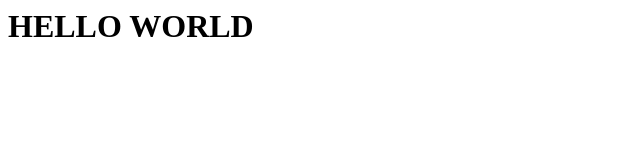
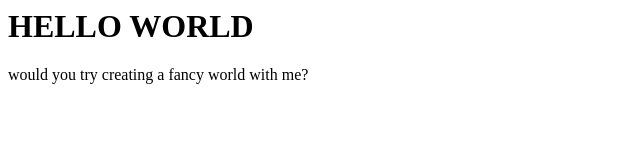
Before and after one commit to Olanozun93/wfn, a plain HTML site: page index.html in a window 1280 px wide. Shown: the whole page, without its empty margins (0-640 px from the left). Drawn offline with Linux system fonts and the light colour scheme.

Commit message:
Update index.html

```diff
--- a/index.html
+++ b/index.html
@@ -7,6 +7,7 @@
     </head>
     <body>
         <h1>HELLO WORLD</h1>
+        <p style={font-colour:"blue"}> would you try creating a fancy world with me?</p>
 
     </body>
 </html>
```
